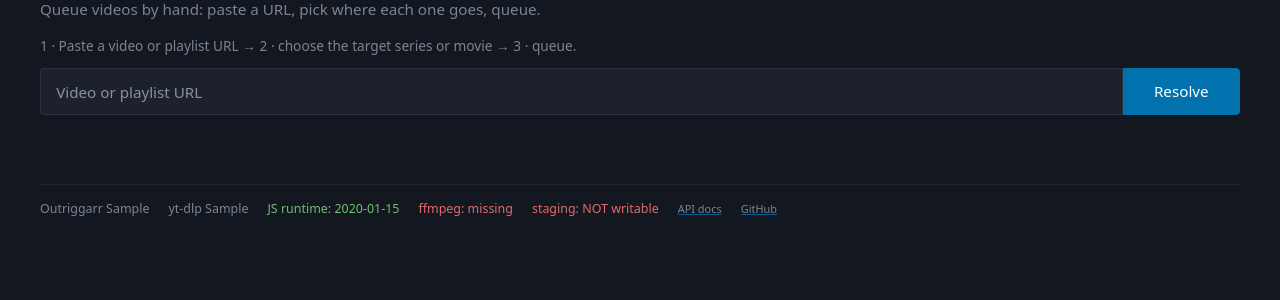
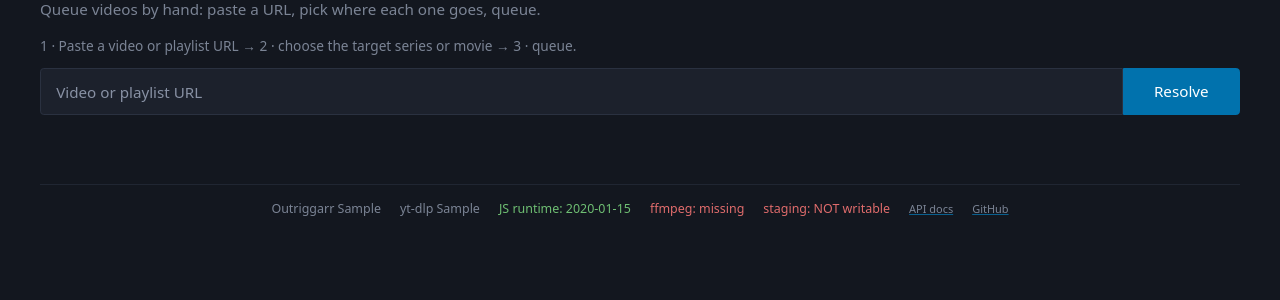
Before and after one commit to Healzangels/Outriggarr, a Python web app: template outriggarr/web/templates/grab.html in a window 1280 px wide. Shown: the part 131-431 px from the top of the page. Run offline with Jinja, Linux system fonts and the light colour scheme; the template is opened without the code that fills it: most values are stand-ins (such as "Sample title", 1, 10 or a date in 2020).

Commit message:
Footer: centre the status items
Co-Authored-By: Claude Fable 5.1 <noreply@anthropic.com>

```diff
--- a/outriggarr/web/static/app.css
+++ b/outriggarr/web/static/app.css
@@ -96,7 +96,7 @@ details.error summary { cursor: pointer; }
 .steps { color: var(--o-muted); font-size: .9em; margin: 0 0 .75rem; }
 
 /* footer */
-footer.container { margin-top: 2.5rem; padding: 1rem 0; border-top: 1px solid var(--o-border); color: var(--o-muted); font-size: .82em; display: flex; flex-wrap: wrap; gap: .5rem 1.25rem; align-items: center; }
+footer.container { margin-top: 2.5rem; padding: 1rem 0; border-top: 1px solid var(--o-border); color: var(--o-muted); font-size: .82em; display: flex; flex-wrap: wrap; justify-content: center; text-align: center; gap: .5rem 1.25rem; align-items: center; }
 
 @media (max-width: 720px) {
   .truncate { max-width: 20ch; }
```
